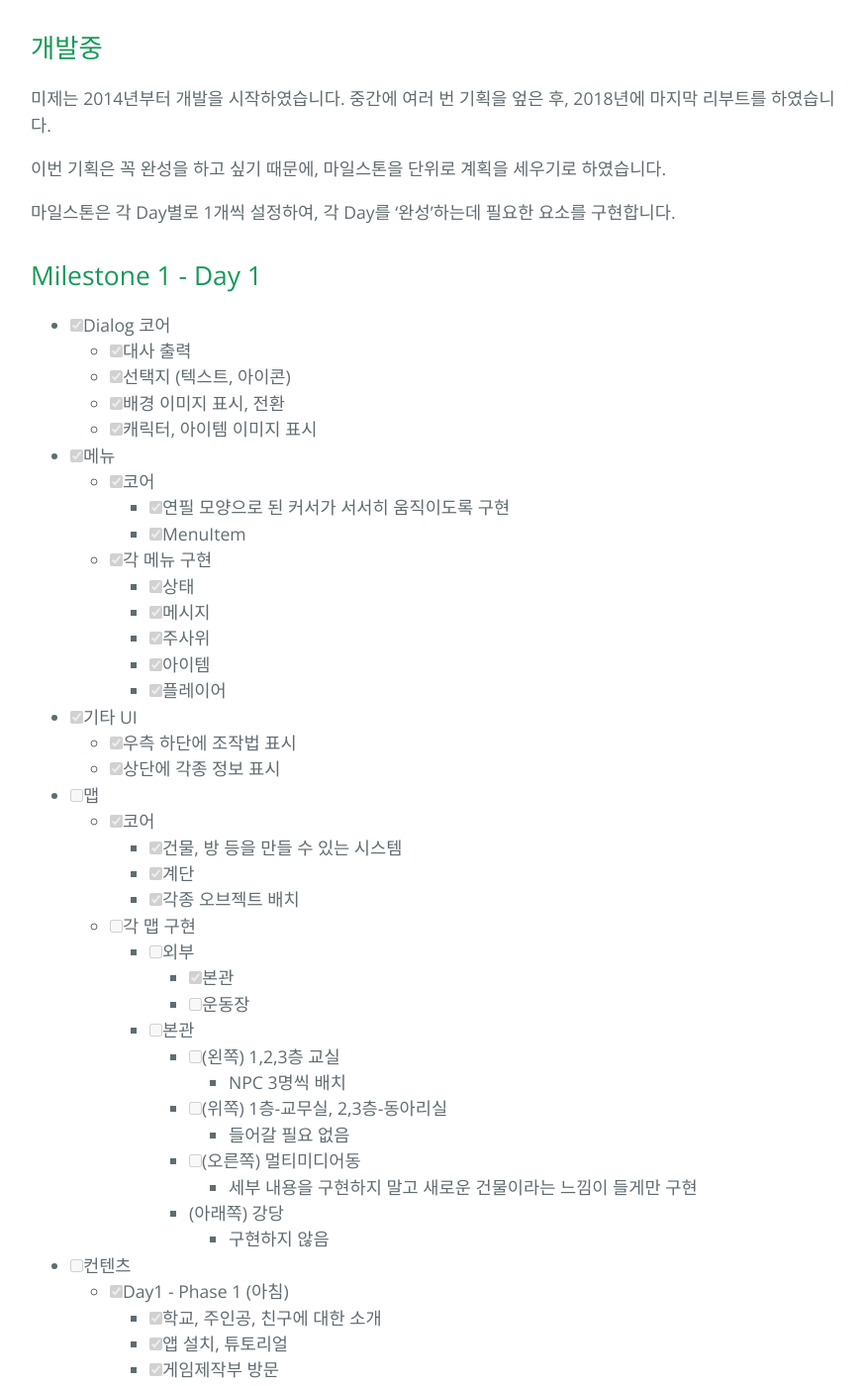
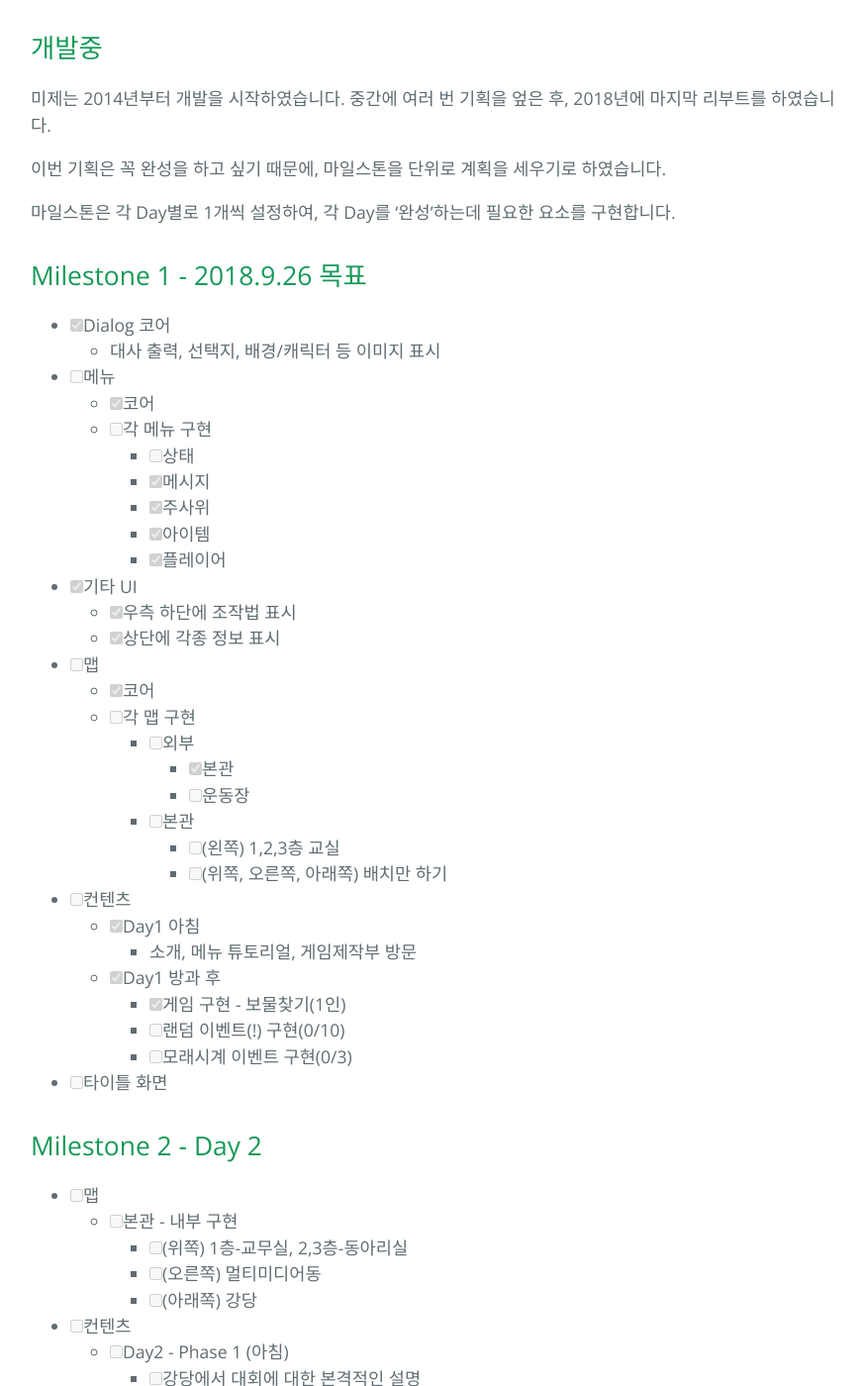
Before and after one commit to Celicath/Celicath.github.io, a Jekyll site: the page built from mise.md, in a window 1280 px wide and 1400 px high, scrolled down 246 px. Shown: the whole window at 99% size, without its empty margins (193-1066 px from the left). Built offline with Jekyll 4.4.1, drawn with Linux system fonts in a browser that asks for light colours; our own code applies the rules of GitHub Pages for plain Markdown files; some of the changed text lies outside the part shown.

Commit message:
진행률 업데이트, 간략화

```diff
--- a/mise.md
+++ b/mise.md
@@ -19,19 +19,14 @@ layout: simple
 
 마일스톤은 각 Day별로 1개씩 설정하여, 각 Day를 '완성'하는데 필요한 요소를 구현합니다.
 
-## Milestone 1 - Day 1
+## Milestone 1 - 2018.9.26 목표
 
 - [X] Dialog 코어
-  - [X] 대사 출력
-  - [X] 선택지 (텍스트, 아이콘)
-  - [X] 배경 이미지 표시, 전환
-  - [X] 캐릭터, 아이템 이미지 표시
-- [X] 메뉴
+  - 대사 출력, 선택지, 배경/캐릭터 등 이미지 표시
+- [ ] 메뉴
   - [X] 코어
-    - [X] 연필 모양으로 된 커서가 서서히 움직이도록 구현
-    - [X] MenuItem
-  - [X] 각 메뉴 구현
-    - [X] 상태
+  - [ ] 각 메뉴 구현
+    - [ ] 상태
     - [X] 메시지
     - [X] 주사위
     - [X] 아이템
@@ -41,31 +36,19 @@ layout: simple
   - [X] 상단에 각종 정보 표시
 - [ ] 맵
   - [X] 코어
-    - [X] 건물, 방 등을 만들 수 있는 시스템
-    - [X] 계단
-    - [X] 각종 오브젝트 배치
   - [ ] 각 맵 구현
     - [ ] 외부
       - [X] 본관
       - [ ] 운동장
     - [ ] 본관
       - [ ] (왼쪽) 1,2,3층 교실
-        - NPC 3명씩 배치
-      - [ ] (위쪽) 1층-교무실, 2,3층-동아리실
-        - 들어갈 필요 없음
-      - [ ] (오른쪽) 멀티미디어동
-        - 세부 내용을 구현하지 말고 새로운 건물이라는 느낌이 들게만 구현
-      - (아래쪽) 강당
-        - 구현하지 않음
+      - [ ] (위쪽, 오른쪽, 아래쪽) 배치만 하기
 - [ ] 컨텐츠
-  - [X] Day1 - Phase 1 (아침)
-    - [X] 학교, 주인공, 친구에 대한 소개
-    - [X] 앱 설치, 튜토리얼
-    - [X] 게임제작부 방문
-  - [X] Day1 - Phase 2 (점심)
+  - [X] Day1 아침
+    - 소개, 메뉴 튜토리얼, 게임제작부 방문
+  - [X] Day1 방과 후
     - [X] 게임 구현 - 보물찾기(1인)
-  - [ ] Day1 - Phase 3 (방과 후)
-    - [ ] 페이즈 시작시 랜덤 이벤트 구현(0/10)
+    - [ ] 랜덤 이벤트(!) 구현(0/10)
     - [ ] 모래시계 이벤트 구현(0/3)
 - [ ] 타이틀 화면
 
@@ -85,4 +68,3 @@ layout: simple
   - [ ] Day2 - Phase 3 (방과 후)
     - [ ] 페이즈 시작시 랜덤 이벤트 구현(0/10, 총 20)
     - [ ] 모래시계 이벤트 구현(0/5)
-- [ ] 페이즈 별로 구분되는 현재의 기획 문제점 해결
```
